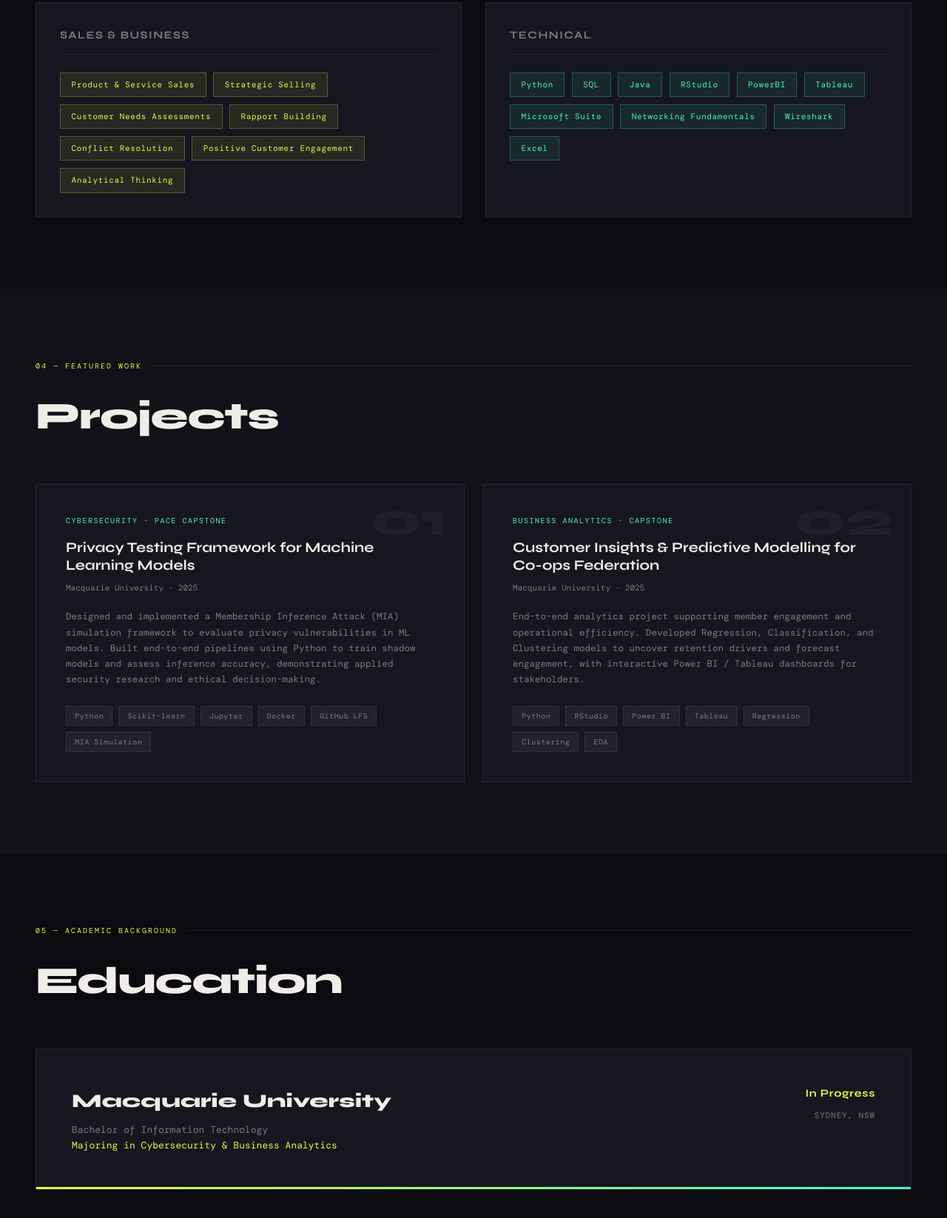
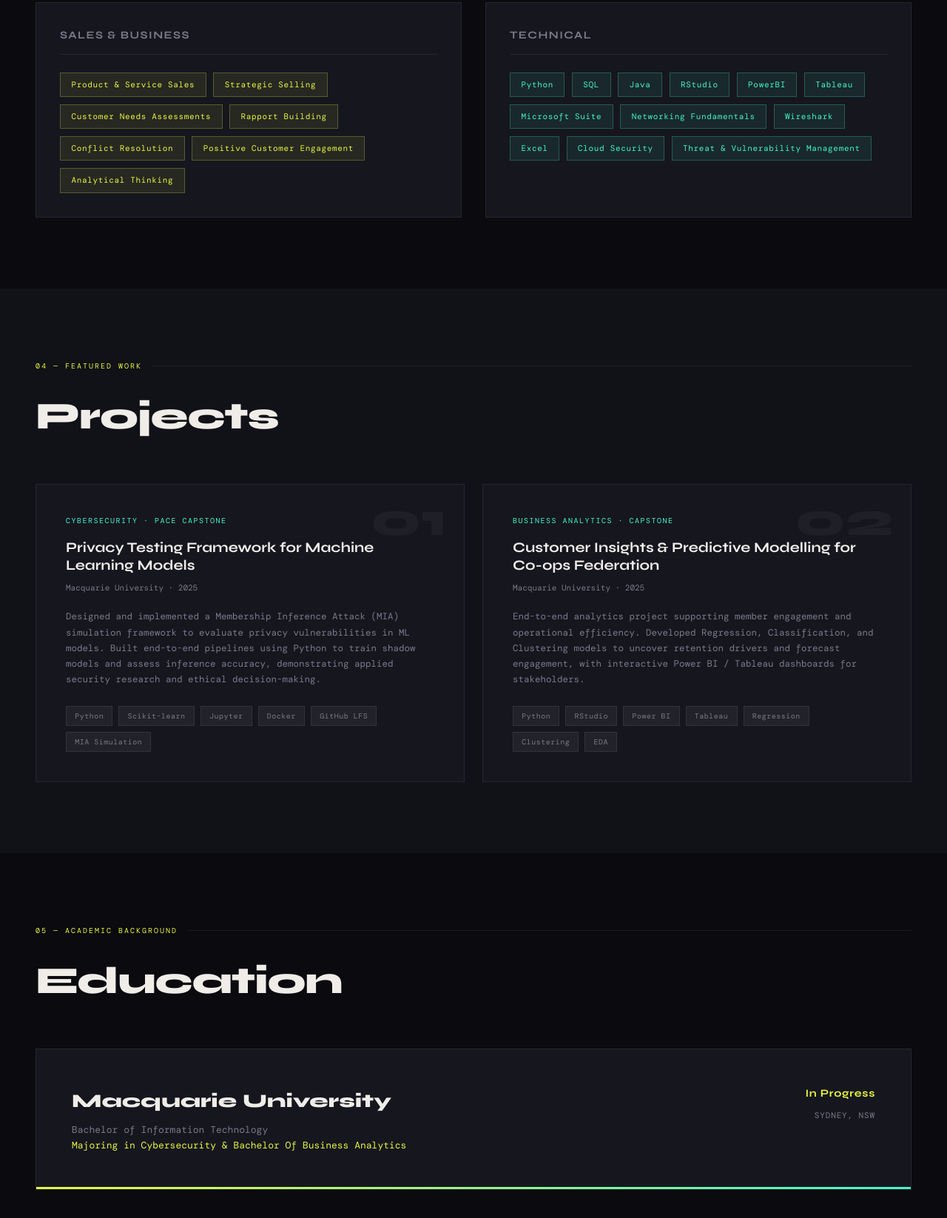
Before and after one commit to chakrabortysamrat21-ship-it/Samrat-s-Website, a plain HTML site: page index.html in a window 1280 px wide. Shown: the part 2433-4079 px from the top of the page at 74% size. Drawn offline with nearby package versions, Linux system fonts and the light colour scheme; a web font is replaced by a local one.

Commit message:
Updated Website

```diff
--- a/index.html
+++ b/index.html
@@ -925,6 +925,8 @@ Use this full updated file. It now includes:
           <span class="tag teal">Networking Fundamentals</span>
           <span class="tag teal">Wireshark</span>
           <span class="tag teal">Excel</span>
+          <span class="tag teal">Cloud Security</span>
+          <span class="tag teal">Threat & Vulnerability Management</span>
 
 
         </div>
@@ -989,7 +991,7 @@ Use this full updated file. It now includes:
         <div class="edu-institution">Macquarie University</div>
         <div class="edu-degree">
           Bachelor of Information Technology<br>
-          <span style="color: var(--accent)">Majoring in Cybersecurity &amp; Business Analytics</span>
+          <span style="color: var(--accent)">Majoring in Cybersecurity &amp; Bachelor Of Business Analytics</span>
         </div>
       </div>
       <div class="edu-badge">
```
